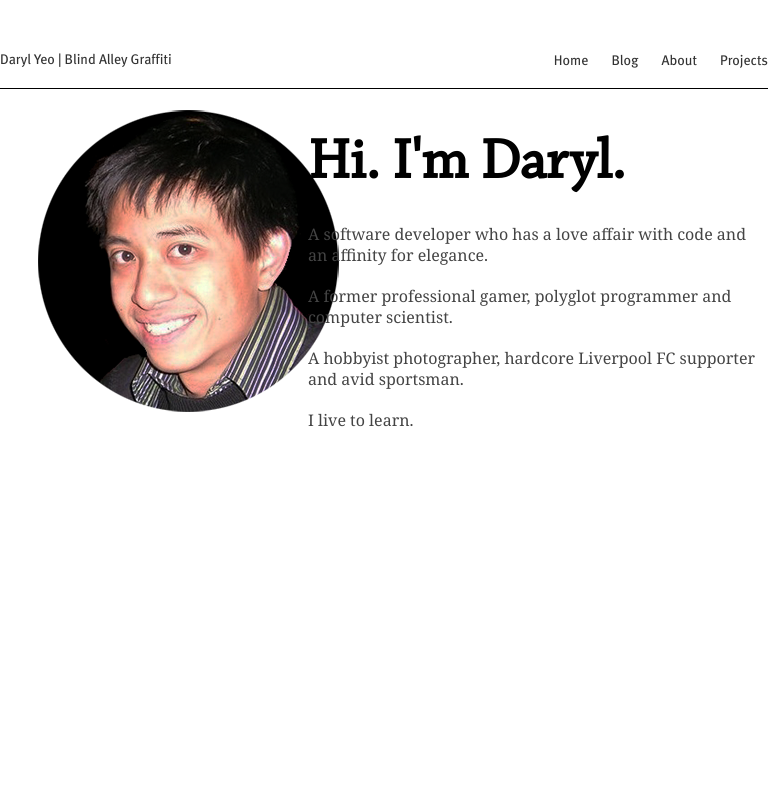
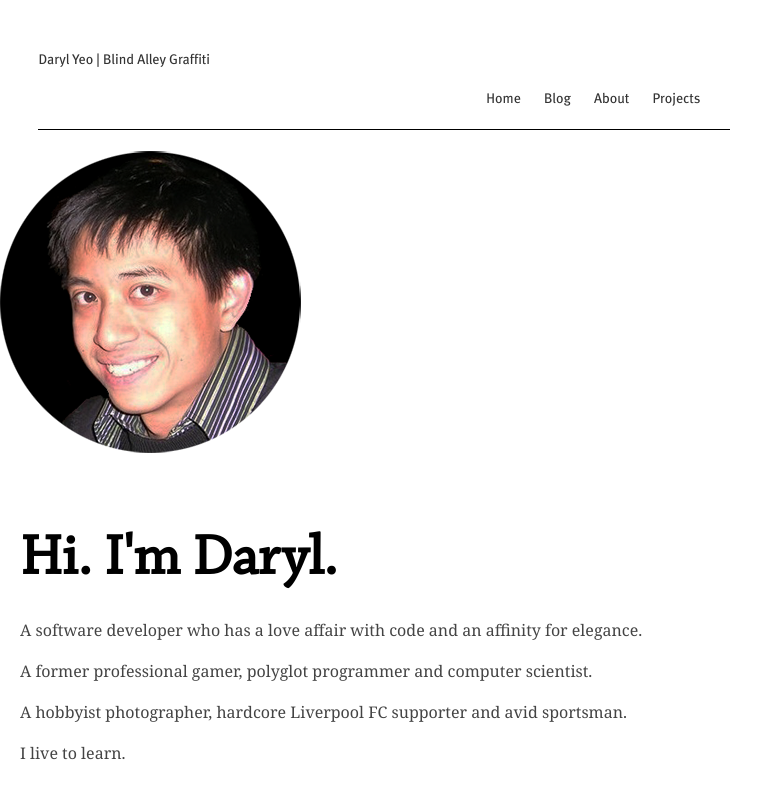
Before and after one commit to aacyun/jianxioy.github.com, a Jekyll site: the page built from index.html, in a window 768 px wide. Shown: the top 799 px of the page. Built offline with Jekyll 4.4.1, drawn with Linux system fonts in a browser that asks for light colours; Markdown is read by kramdown in place of the engine named in the settings.

Commit message:
Fixing mobile.

```diff
--- a/static/css/layout.css
+++ b/static/css/layout.css
@@ -125,54 +125,27 @@ h6 {
 
 	/* Smaller than standard 960 (devices and browsers) */
 	@media only screen and (max-width: 959px) {
-		#logo-primary {
-    		margin: 0px auto;
-		}
-		#nav-primary ul {
-			margin: 0;
-		}
-		#home-avatar {
-			right: 0px;
-		}
 	}
 
 	/* Tablet Portrait size to standard 960 (devices and browsers) */
 	@media only screen and (min-width: 768px) and (max-width: 959px) {
-		#logo-primary {
-    		margin: 0px auto;
-		}
-		#nav-primary ul {
-			margin: 0;
-		}
-		#home-avatar {
-			right: 0px;
+		#nav,
+		#logo-primary,
+		#nav-primary,
+		#home-avatar,
+		#home-content {
+			width: 90%;
 		}
 	}
 
 	/* All Mobile Sizes (devices and browser) */
 	@media only screen and (max-width: 767px) {
-		#logo-primary {
-    		margin: 0px auto;
-		}
-		#nav-primary ul {
-			margin: 0;
-		}
-		#home-avatar {
-			right: 0px;
-		}
+
 	}
 
 	/* Mobile Landscape Size to Tablet Portrait (devices and browsers) */
 	@media only screen and (min-width: 480px) and (max-width: 767px) {
-		#logo-primary {
-    		margin: 0px auto;
-		}
-		#nav-primary ul {
-			margin: 0;
-		}
-		#home-avatar {
-			right: 0px;
-		}
+
 	}
 
 	/* Mobile Portrait Size to Mobile Landscape Size (devices and browsers) */
```
